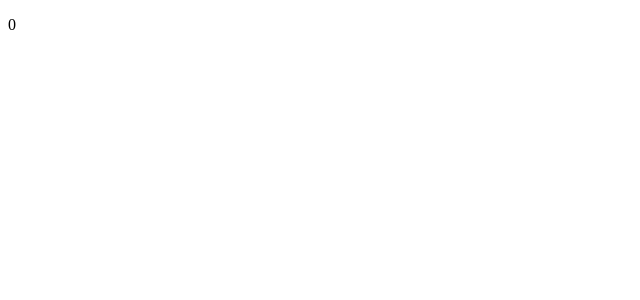
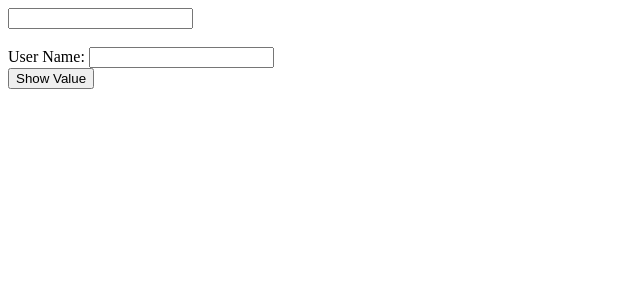
Before and after one commit to BinodK234/Angular-best-practice, an Angular app in the folder angular_best_practice/: page /reactive-form in a window 1280 px wide. Before the commit this address led to /. Shown: the top 300 px of the page, without its empty margins (0-640 px from the left). Built offline with nearby package versions, Linux system fonts and the light colour scheme.

Commit message:
this push is regarding the FormControl.

```diff
--- a/angular_best_practice/src/app/app.html
+++ b/angular_best_practice/src/app/app.html
@@ -1,6 +1,6 @@
 <!-- <app-child [items]="items" (delete)="getIndex($event)"></app-child> -->
 <!-- <div *ngFor ="let arr of items">{{arr}}</div>
 <button (click)="addItems()">add items</button> -->
-<p>{{count}}</p>
+<!-- <p>{{count}}</p> -->
 <!-- <button (click)="increment()">Increment</button> -->
 <router-outlet />
--- a/angular_best_practice/src/app/app.routes.ts
+++ b/angular_best_practice/src/app/app.routes.ts
@@ -4,11 +4,13 @@ import { SubjectComponent } from './RXJS/subject/subject';
 import { ObservablesComponent }  from './RXJS/observables/observables';
 import { ParentComponent } from './component-communication/parent-component/parent-component';
 import { TemplateForms } from './forms/template-forms/template-forms'
+import { ReactiveForms } from './forms/reactive-forms/reactive-forms';
 
 export const routes: Routes = [
     {path: 'take', component: TakeOperator},
     {path: 'subject', component: SubjectComponent},
     {path: 'observables', component: ObservablesComponent},
     {path: 'component-communication', component: ParentComponent},
-    {path: 'template-forms', component: TemplateForms}
+    {path: 'template-forms', component: TemplateForms},
+    {path: 'reactive-form', component: ReactiveForms}
 ];
--- a/angular_best_practice/src/app/forms/reactive-forms/reactive-forms.html
+++ b/angular_best_practice/src/app/forms/reactive-forms/reactive-forms.html
@@ -1 +1,21 @@
-<p>reactive-forms works!</p>
+<!-- FormControl -->
+<form>
+    <input [formControl]="email">
+    @if(email.touched && email.errors?.['email']) {
+        <div style="color: red;">Invalid Email</div>
+    }
+    @if(email.errors?.['required'] && email.invalid && email.touched){
+        <div style="color: red;">Email is Required</div>
+    }
+    <!-- Valid: {{email.valid}}
+    InValid: {{email.invalid}} -->
+    <br><br>
+    User Name: <input type="text" [formControl]="userName">
+    @if(userName.touched && userName.errors?.['required']) {
+        <div style="color: red;">UserName is Require</div>
+    }
+    @if(userName.touched && userName.errors?.['minlength']) {
+        <div style="color: red;">Minimum 5 characters required</div>
+    }
+</form>
+<button (click)="showValue()">Show Value</button>
--- a/angular_best_practice/src/app/forms/reactive-forms/reactive-forms.ts
+++ b/angular_best_practice/src/app/forms/reactive-forms/reactive-forms.ts
@@ -1,11 +1,21 @@
 import { Component } from '@angular/core';
+import { FormControl, ReactiveFormsModule, Validators } from '@angular/forms';
 
 @Component({
   selector: 'app-reactive-forms',
-  imports: [],
+  imports: [ReactiveFormsModule],
   templateUrl: './reactive-forms.html',
   styleUrl: './reactive-forms.scss',
 })
 export class ReactiveForms {
+// single validators
+  // email = new FormControl('', [Validators.required]);
+  // multi-validation
+  email = new FormControl('', [Validators.required, Validators.minLength(5), Validators.email]);
+  userName = new FormControl('', [Validators.required, Validators.minLength(5)])
+  showValue(){
+    console.log(this.email.value);
+
+  }
 
 }
```
